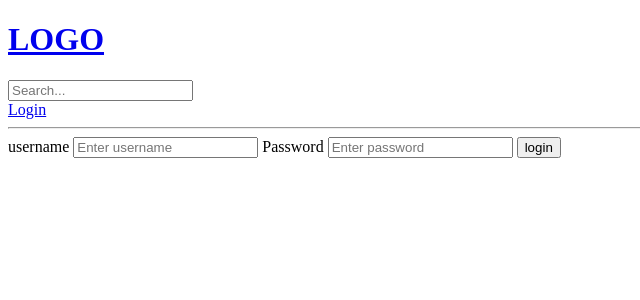
After one commit to zarrroshin/discord-like-application-with-Python-Django, a Django app: page /login/ in a window 1280 px wide. The commit adds this page. Shown: the top 300 px of the page, without its empty margins (0-640 px from the left). Run offline with Django 5.2, Linux system fonts and the light colour scheme.

Commit message:
adding additional features

```diff
--- a/studybud/base/templates/base/home.html
+++ b/studybud/base/templates/base/home.html
@@ -30,8 +30,10 @@
     <div>
         {% for room in rooms %}
             <div>
+                {% if request.user == room.host %}
                 <a href="{% url 'update-room' room.id  %}">Edit</a>
                 <a href="{% url 'delete-room' room.id %}">Delete</a>
+                {% endif %}
                 <span>@{{room.host.username}}</span>
                <h5>{{room.id}} -- <a href="{% url 'room' room.id %}">{{room.name}}</a></h5>
                 <small>{{room.topic.name}}</small>
--- /dev/null
+++ b/studybud/base/templates/base/login_register.html
@@ -0,0 +1,20 @@
+{%  extends 'main.html' %}
+
+
+
+{% block content %}
+
+<div>
+    <form method="post" action="">
+        {% csrf_token %}
+        <label>username</label>
+        <input type="text" name="username" placeholder="Enter username" />
+
+        <label>Password</label>
+        <input type="password" name="password" placeholder="Enter password" />
+
+        <input type="submit" value="login" />
+    </form>
+</div>
+
+{% endblock content %}
--- a/studybud/base/urls.py
+++ b/studybud/base/urls.py
@@ -2,6 +2,8 @@ from django.urls import path
 from . import views
 
 urlpatterns = [
+    path("login/",views.loginPage,name="login"),
+    path("logout/",views.logoutUser,name="logout"),
     path("",views.home,name="home"),
     path("room/<str:pk>",views.room,name="room"),
     path("create-room/",views.createRoom,name="create-room"),
--- a/studybud/base/views.py
+++ b/studybud/base/views.py
@@ -1,8 +1,39 @@
 from django.shortcuts import render,redirect
+from django.contrib import messages
+from django.http import HttpResponse
 from .models import Room,Topic
 from django.db.models import Q
 from .forms import RoomForm
+from django.contrib.auth.models import User
+from django.contrib.auth import authenticate,login,logout
+from django.contrib.auth.decorators import login_required
 # Create your views here.
+def loginPage(request):
+    if request.user.is_authenticated :
+        return redirect("home")
+    if request.method == "POST":
+        username = request.POST.get("username")
+        password = request.POST.get('password')
+
+        try:
+            user = User.objects.get(username=username)
+
+        except:
+            messages.error(request,"User does not exist")
+        user = authenticate(request,username= username,password=password)
+
+
+        if user is not None:
+            login(request,user)
+            return redirect("home")
+        else :
+            messages.error(request,'username or password does not exist')
+    context = {}
+    return render(request,"base/login_register.html",context)
+
+def logoutUser(request):
+    logout(request)
+    return redirect('home')
 
 def home(request):
     q  = request.GET.get('q') if request.GET.get('q') != None else ''
@@ -17,7 +48,7 @@ def room(request,pk):
     context = {"room":room}
     return render(request,'base/room.html',context)
 
-
+@login_required(login_url='login')
 def createRoom(request):
     form = RoomForm()
     if request.method == 'POST':
@@ -29,10 +60,12 @@ def createRoom(request):
     return render(request,'base/room_form.html',context)
 
 
-
+@login_required(login_url='login')
 def updateRoom(request,pk):
     room = Room.objects.get(id=pk)
     form = RoomForm(instance =room)
+    if request.user != room.host:
+        return HttpResponse("you are not allowed here!")
     if request.method == "POST":
         form = RoomForm(request.POST,instance=room)
 
@@ -42,9 +75,11 @@ def updateRoom(request,pk):
     context ={'form':form}
     return render(request,'base/room_form.html',context)
 
-
+@login_required(login_url='login')
 def deleteRoom(request,pk):
     room = Room.objects.get(id=pk)
+    if request.user != room.host:
+        return HttpResponse("you are not allowed here!")
     if request.method == 'POST':
         room.delete()
         return redirect('home')
--- a/studybud/templates/main.html
+++ b/studybud/templates/main.html
@@ -10,6 +10,13 @@
 </head>
 <body>
     {% include 'navbar.html' %}
+    {% if messages %}
+    <ul class="messages">
+        {% for message in messages %}
+        <li{% if message.tags %} class="{{ message.tags }}"{% endif %}>{{ message }}</li>
+        {% endfor %}
+        </ul>
+    {% endif %}
     {% block content %}
 
     {% endblock %}
--- a/studybud/templates/navbar.html
+++ b/studybud/templates/navbar.html
@@ -2,7 +2,15 @@
     <h1>LOGO</h1>
 </a>
 
-<hr>
+
 <form action="{% url 'home' %}" method="get">
   <input name="q" type="text" placeholder="Search...">
 </form>
+
+{% if request.user.is_authenticated  %}
+<a href="{% url 'logout' %}">logout</a>
+{% else %}
+<a href="{% url 'login' %}">Login</a>
+
+{% endif %}
+<hr>
```
